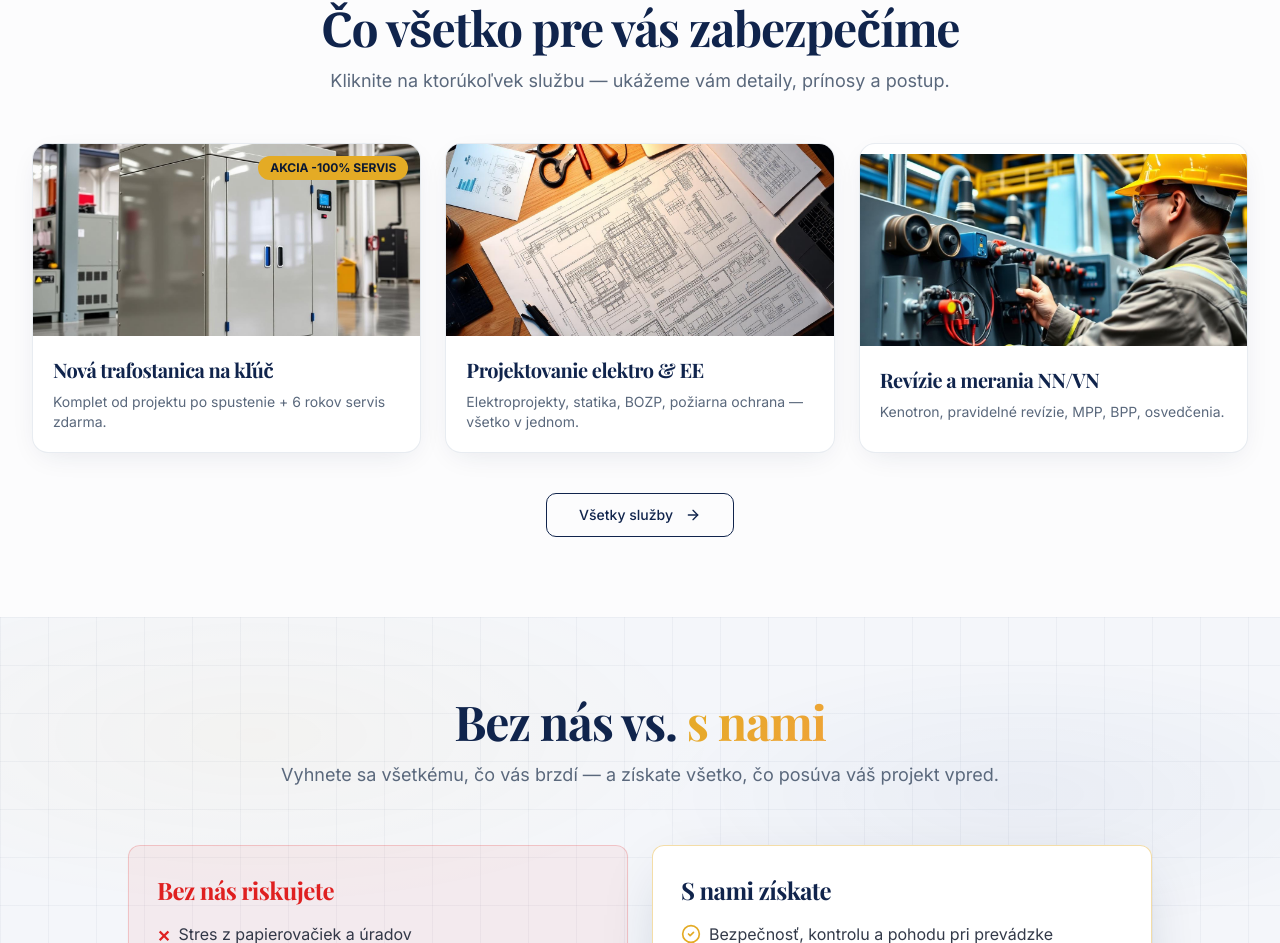
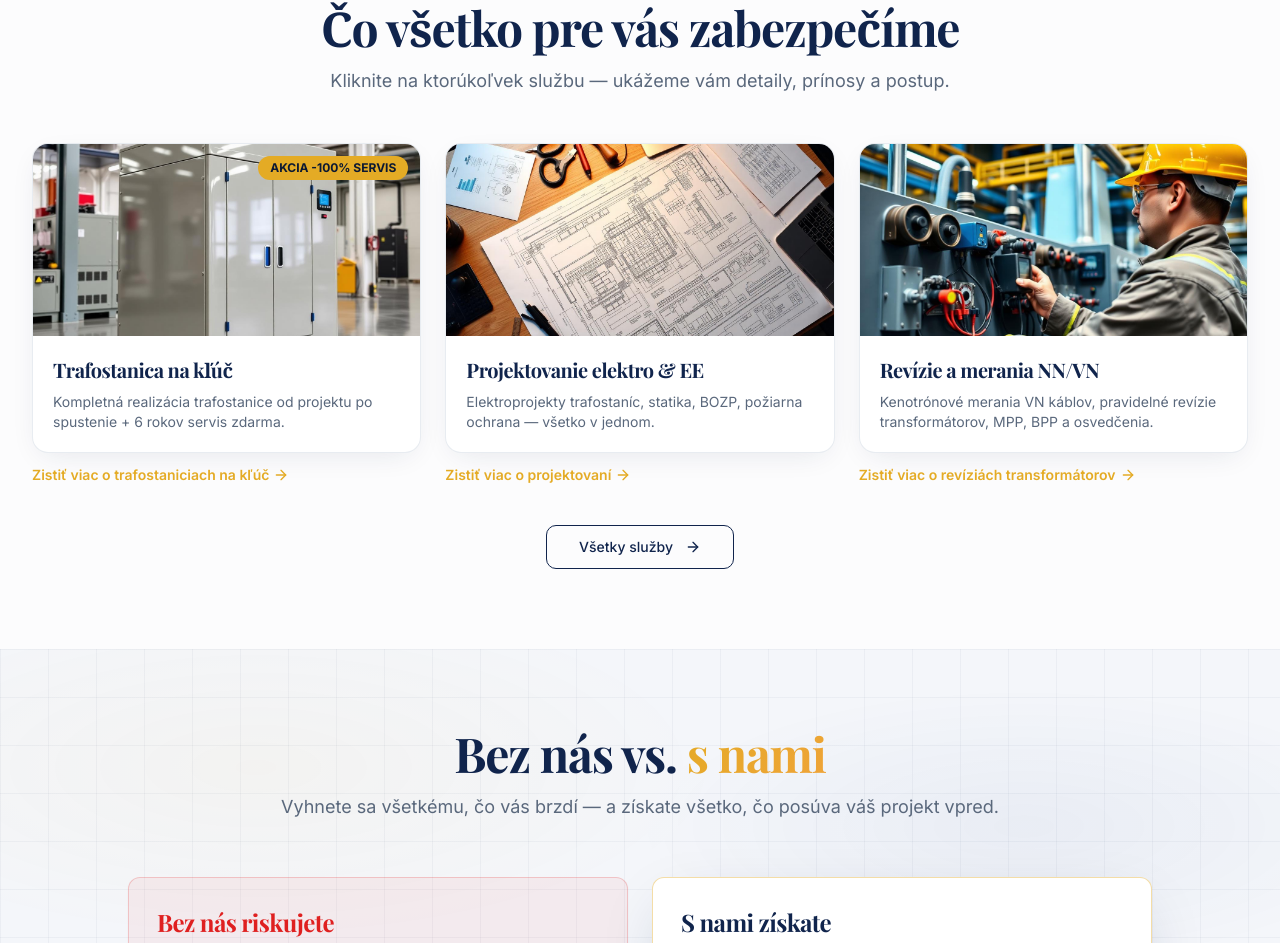
Before and after one commit to Peter7142/trafon, a React (Vite) app: page / in a window 1280 px wide. Shown: the part 1948-2891 px from the top of the page. Built offline with nearby package versions, Linux system fonts and the light colour scheme.

Commit message:
Changes
Co-authored-by: Peter7142 <287750770+Peter7142@users.noreply.github.com>

```diff
--- a/src/pages/Home.tsx
+++ b/src/pages/Home.tsx
@@ -164,13 +164,14 @@ const Home = () => {
           </div>
 
           <div className="grid md:grid-cols-2 lg:grid-cols-3 gap-6">
+            <div className="flex flex-col gap-3">
               <ServiceDialog
                 trigger={
-                <button className="group text-left rounded-2xl overflow-hidden shadow-card hover:shadow-elegant transition-all hover:-translate-y-1 bg-card border border-border/60">
+                  <button className="group text-left rounded-2xl overflow-hidden shadow-card hover:shadow-elegant transition-all hover:-translate-y-1 bg-card border border-border/60 w-full">
                     <div className="relative h-48 overflow-hidden">
                       <img
                         src={trafoNova}
-                      alt="Nová trafostanica"
+                        alt="Nová trafostanica na kľúč — kiosková betónová trafostanica"
                         className="w-full h-full object-cover group-hover:scale-105 transition-transform duration-500"
                         loading="lazy"
                       />
@@ -179,9 +180,9 @@ const Home = () => {
                       </div>
                     </div>
                     <div className="p-5">
-                    <h3 className="font-display text-xl font-bold text-primary mb-2">Nová trafostanica na kľúč</h3>
+                      <h2 className="font-display text-xl font-bold text-primary mb-2">Trafostanica na kľúč</h2>
                       <p className="text-sm text-muted-foreground">
-                      Komplet od projektu po spustenie + 6 rokov servis zdarma.
+                        Kompletná realizácia trafostanice od projektu po spustenie + 6 rokov servis zdarma.
                       </p>
                     </div>
                   </button>
@@ -197,22 +198,30 @@ const Home = () => {
                   "Schválenie Technickou inšpekciou bez zbytočných zdržaní",
                 ]}
               />
+              <Link
+                to="/trafostanice"
+                className="inline-flex items-center gap-1 text-accent font-semibold text-sm hover:underline"
+              >
+                Zistiť viac o trafostaniciach na kľúč <ArrowRight className="h-4 w-4" />
+              </Link>
+            </div>
 
+            <div className="flex flex-col gap-3">
               <ServiceDialog
                 trigger={
-                <button className="group text-left rounded-2xl overflow-hidden shadow-card hover:shadow-elegant transition-all hover:-translate-y-1 bg-card border border-border/60">
+                  <button className="group text-left rounded-2xl overflow-hidden shadow-card hover:shadow-elegant transition-all hover:-translate-y-1 bg-card border border-border/60 w-full">
                     <div className="relative h-48 overflow-hidden">
                       <img
                         src={projekt}
-                      alt="Elektroprojekt"
+                        alt="Elektroprojekt trafostanice a energetické projekty"
                         className="w-full h-full object-cover group-hover:scale-105 transition-transform duration-500"
                         loading="lazy"
                       />
                     </div>
                     <div className="p-5">
-                    <h3 className="font-display text-xl font-bold text-primary mb-2">Projektovanie elektro & EE</h3>
+                      <h2 className="font-display text-xl font-bold text-primary mb-2">Projektovanie elektro & EE</h2>
                       <p className="text-sm text-muted-foreground">
-                      Elektroprojekty, statika, BOZP, požiarna ochrana — všetko v jednom.
+                        Elektroprojekty trafostaníc, statika, BOZP, požiarna ochrana — všetko v jednom.
                       </p>
                     </div>
                   </button>
@@ -228,21 +237,31 @@ const Home = () => {
                   "Fotovoltaika a batériové úložiská ako bonus",
                 ]}
               />
+              <Link
+                to="/sluzby"
+                className="inline-flex items-center gap-1 text-accent font-semibold text-sm hover:underline"
+              >
+                Zistiť viac o projektovaní <ArrowRight className="h-4 w-4" />
+              </Link>
+            </div>
 
+            <div className="flex flex-col gap-3">
               <ServiceDialog
                 trigger={
-                <button className="group text-left rounded-2xl overflow-hidden shadow-card hover:shadow-elegant transition-all hover:-translate-y-1 bg-card border border-border/60">
+                  <button className="group text-left rounded-2xl overflow-hidden shadow-card hover:shadow-elegant transition-all hover:-translate-y-1 bg-card border border-border/60 w-full">
                     <div className="relative h-48 overflow-hidden">
                       <img
                         src={revizie}
-                      alt="Revízie a merania"
+                        alt="Revízie a kenotrónové merania NN/VN"
                         className="w-full h-full object-cover group-hover:scale-105 transition-transform duration-500"
                         loading="lazy"
                       />
                     </div>
                     <div className="p-5">
-                    <h3 className="font-display text-xl font-bold text-primary mb-2">Revízie a merania NN/VN</h3>
-                    <p className="text-sm text-muted-foreground">Kenotron, pravidelné revízie, MPP, BPP, osvedčenia.</p>
+                      <h2 className="font-display text-xl font-bold text-primary mb-2">Revízie a merania NN/VN</h2>
+                      <p className="text-sm text-muted-foreground">
+                        Kenotrónové merania VN káblov, pravidelné revízie transformátorov, MPP, BPP a osvedčenia.
+                      </p>
                     </div>
                   </button>
                 }
@@ -257,6 +276,13 @@ const Home = () => {
                   "Osvedčenia bezpečnej prevádzky",
                 ]}
               />
+              <Link
+                to="/sluzby"
+                className="inline-flex items-center gap-1 text-accent font-semibold text-sm hover:underline"
+              >
+                Zistiť viac o revíziách transformátorov <ArrowRight className="h-4 w-4" />
+              </Link>
+            </div>
           </div>
 
           <div className="text-center mt-10">
```
Lines whose indentation alone changed are shown as unchanged.
